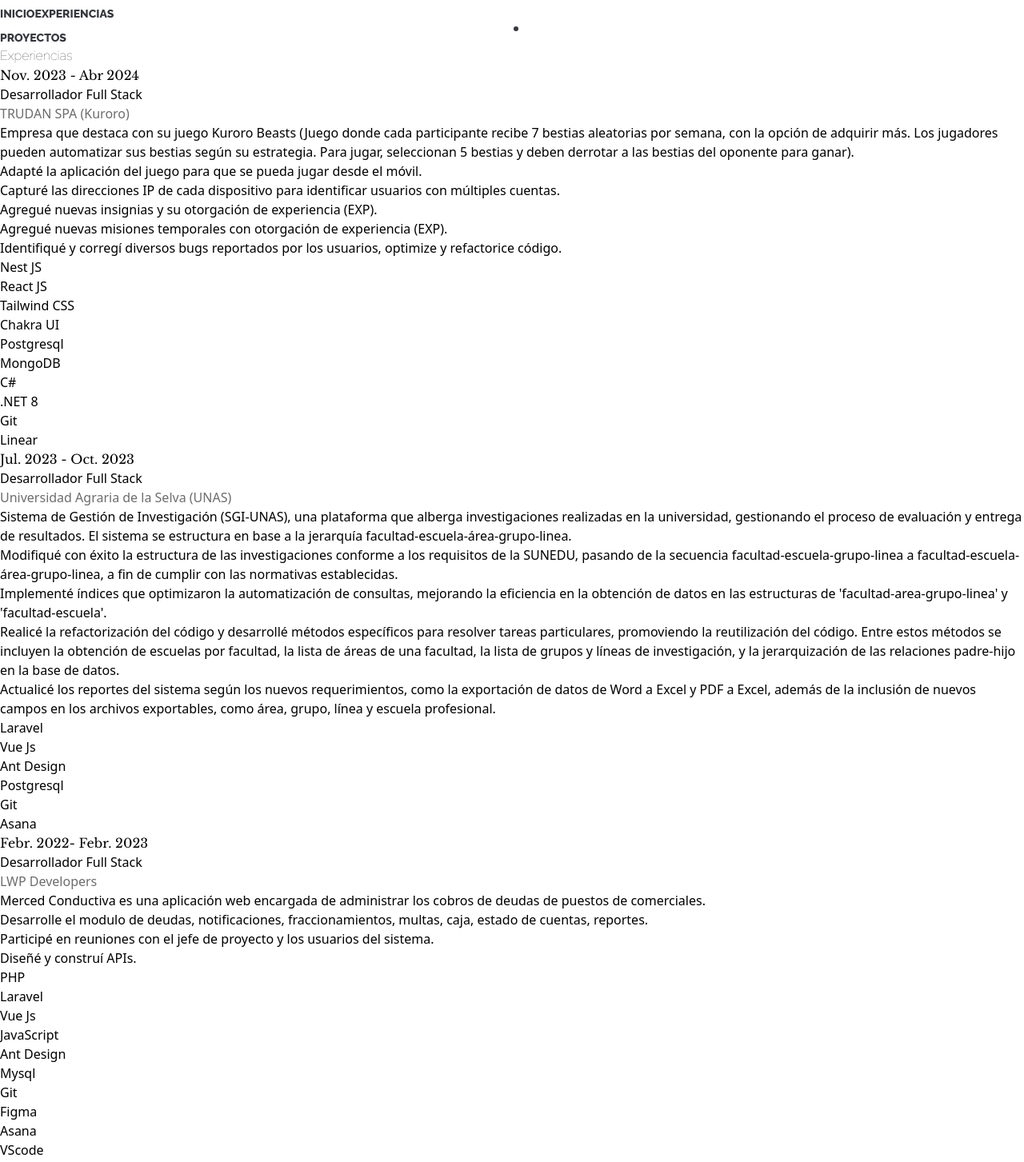
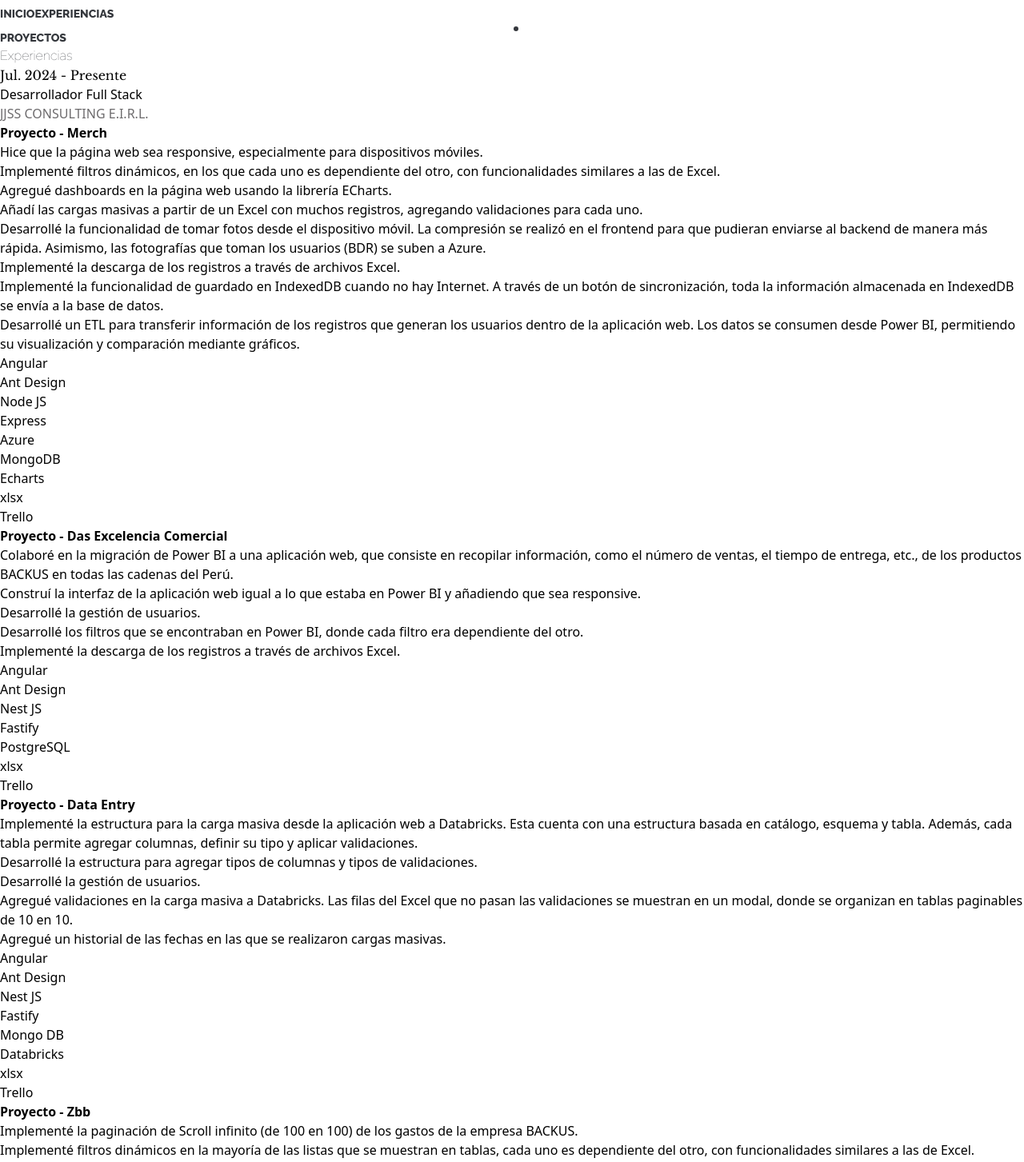
Before and after one commit to hilario06/portfolio-luis, a React (Vite) app: page /experiences in a window 1280 px wide. Shown: the part 84-1537 px from the top of the page at 80% size. Built offline with nearby package versions, Linux system fonts and the light colour scheme.

Commit message:
update info

```diff
--- a/src/Pages/Experiences/index.jsx
+++ b/src/Pages/Experiences/index.jsx
@@ -3,10 +3,71 @@
 
 const experiencies = [
   {
+    'date': 'Jul. 2024 - Presente',
+    'position': 'Desarrollador Full Stack',
+    'company': 'JJSS CONSULTING E.I.R.L.',
+    'description': '',
+    'projects': {
+      'isVariousProjects': true,
+      'projects': [
+        {
+          'name': 'Proyecto - Merch',
+          'tasks': [
+            'Hice que la página web sea responsive, especialmente para dispositivos móviles.',
+            'Implementé filtros dinámicos, en los que cada uno es dependiente del otro, con funcionalidades similares a las de Excel.',
+            'Agregué dashboards en la página web usando la librería ECharts.',
+            'Añadí las cargas masivas a partir de un Excel con muchos registros, agregando validaciones para cada uno.',
+            'Desarrollé la funcionalidad de tomar fotos desde el dispositivo móvil. La compresión se realizó en el frontend para que pudieran enviarse al backend de manera más rápida. Asimismo, las fotografías que toman los usuarios (BDR) se suben a Azure.',
+            'Implementé la descarga de los registros a través de archivos Excel.',
+            'Implementé la funcionalidad de guardado en IndexedDB cuando no hay Internet. A través de un botón de sincronización, toda la información almacenada en IndexedDB se envía a la base de datos.',
+            'Desarrollé un ETL para transferir información de los registros que generan los usuarios dentro de la aplicación web. Los datos se consumen desde Power BI, permitiendo su visualización y comparación mediante gráficos.',
+          ],
+          'technologies': ['Angular', 'Ant Design', 'Node JS', 'Express', 'Azure', 'MongoDB', 'Echarts', 'xlsx', 'Trello']
+        },
+        {
+          'name': 'Proyecto - Das Excelencia Comercial',
+          'tasks': [
+            'Colaboré en la migración de Power BI a una aplicación web, que consiste en recopilar información, como el número de ventas, el tiempo de entrega, etc., de los productos BACKUS en todas las cadenas del Perú.',
+            'Construí la interfaz de la aplicación web igual a lo que estaba en Power BI y añadiendo que sea responsive.',
+            'Desarrollé la gestión de usuarios.',
+            'Desarrollé los filtros que se encontraban en Power BI, donde cada filtro era dependiente del otro.',
+            'Implementé la descarga de los registros a través de archivos Excel.',
+          ],
+          'technologies': ['Angular', 'Ant Design', 'Nest JS', 'Fastify', 'PostgreSQL', 'xlsx', 'Trello']
+        },
+        {
+          'name': 'Proyecto - Data Entry',
+          'tasks': [
+            'Implementé la estructura para la carga masiva desde la aplicación web a Databricks. Esta cuenta con una estructura basada en catálogo, esquema y tabla. Además, cada tabla permite agregar columnas, definir su tipo y aplicar validaciones.',
+            'Desarrollé la estructura para agregar tipos de columnas y tipos de validaciones.',
+            'Desarrollé la gestión de usuarios.',
+            'Agregué validaciones en la carga masiva a Databricks. Las filas del Excel que no pasan las validaciones se muestran en un modal, donde se organizan en tablas paginables de 10 en 10.',
+            'Agregué un historial de las fechas en las que se realizaron cargas masivas.',
+          ],
+          'technologies': ['Angular', 'Ant Design', 'Nest JS', 'Fastify', ' Mongo DB', 'Databricks', 'xlsx', 'Trello']
+        },
+        {
+          'name': 'Proyecto - Zbb',
+          'tasks': [
+            'Implementé la paginación de Scroll infinito (de 100 en 100) de los gastos de la empresa BACKUS.',
+            'Implementé filtros dinámicos en la mayoría de las listas que se muestran en tablas, cada uno es dependiente del otro, con funcionalidades similares a las de Excel.',
+            'Desarrollé la gestión de usuarios.',
+            'Implementé la descarga de los registros a través de archivos Excel.',
+            'Agregué dashboards en la página web usando la librería ECharts.',
+            'Añadí las cargas masivas a partir de un Excel con muchos registros, agregando validaciones para cada uno.',
+          ],
+          'technologies': ['Angular', 'Ant Design', 'Nest JS', 'Fastify', 'PostgreSQL', 'ECharts','xlsx', 'Trello']
+        },
+      ]
+    },
+  },
+  {
     'date': 'Nov. 2023 - Abr 2024',
     'position': 'Desarrollador Full Stack',
     'company': 'TRUDAN SPA (Kuroro)',
     'description': 'Empresa que destaca con su juego Kuroro Beasts (Juego donde cada participante recibe 7 bestias aleatorias por semana, con la opción de adquirir más. Los jugadores pueden automatizar sus bestias según su estrategia. Para jugar, seleccionan 5 bestias y deben derrotar a las bestias del oponente para ganar).',
+    'projects': {
+      'isVariousProjects': false,
       'tasks': [
         "Adapté la aplicación del juego para que se pueda jugar desde el móvil.",
         "Capturé las direcciones IP de cada dispositivo para identificar usuarios con múltiples cuentas.",
@@ -14,52 +75,54 @@
         'Agregué nuevas misiones temporales con otorgación de experiencia (EXP).',
         'Identifiqué y corregí diversos bugs reportados por los usuarios, optimize y refactorice código.'
       ],
-    'technologies': [
-      'Nest JS', 'React JS', 'Tailwind CSS', 'Chakra UI', 'Postgresql', 'MongoDB', 'C#', '.NET 8', 'Git', 'Linear'
-    ]
+      'technologies': ['Nest JS', 'React JS', 'Tailwind CSS', 'Chakra UI', 'PostgreSQL', 'MongoDB', 'Git', 'Linear']
+    },
   },
   {
-    'date': 'Jul. 2023 - Oct. 2023',
+    'date': 'Ene. 2023 - Jun. 2023',
     'position': 'Desarrollador Full Stack',
-    'company': 'Universidad Agraria de la Selva (UNAS)',
+    'company': 'Universidad Nacional Agraria de la Selva (UNAS)',
     'description': 'Sistema de Gestión de Investigación (SGI-UNAS), una plataforma que alberga investigaciones realizadas en la universidad, gestionando el proceso de evaluación y entrega de resultados. El sistema se estructura en base a la jerarquía facultad-escuela-área-grupo-linea.',
+    'projects': {
+      'isVariousProjects': false,
       'tasks': [
         "Modifiqué con éxito la estructura de las investigaciones conforme a los requisitos de la SUNEDU, pasando de la secuencia facultad-escuela-grupo-linea a facultad-escuela-área-grupo-linea, a fin de cumplir con las normativas establecidas.",
         "Implementé índices que optimizaron la automatización de consultas, mejorando la eficiencia en la obtención de datos en las estructuras de 'facultad-area-grupo-linea' y 'facultad-escuela'.",
         'Realicé la refactorización del código y desarrollé métodos específicos para resolver tareas particulares, promoviendo la reutilización del código. Entre estos métodos se incluyen la obtención de escuelas por facultad, la lista de áreas de una facultad, la lista de grupos y líneas de investigación, y la jerarquización de las relaciones padre-hijo en la base de datos.',
         'Actualicé los reportes del sistema según los nuevos requerimientos, como la exportación de datos de Word a Excel y PDF a Excel, además de la inclusión de nuevos campos en los archivos exportables, como área, grupo, línea y escuela profesional.',
       ],
-    'technologies': [
-      'Laravel', 'Vue Js', 'Ant Design', 'Postgresql', 'Git', 'Asana'
-    ]
+      'technologies': ['PHP', 'Laravel', 'React Js', 'Ant Design', 'PostgreSQL', 'Git', 'Asana']
+    },
   },
   {
-    'date': 'Febr. 2022- Febr. 2023',
+    'date': 'Ene. 2022 - Dic. 2022',
     'position': 'Desarrollador Full Stack',
     'company': 'LWP Developers',
     'description': '',
+    'projects': {
+      'isVariousProjects': false,
       'tasks': [
         "Merced Conductiva es una aplicación web encargada de administrar los cobros de deudas de puestos de comerciales.",
         "Desarrolle el modulo de deudas, notificaciones, fraccionamientos, multas, caja, estado de cuentas, reportes.",
         'Participé en reuniones con el jefe de proyecto y los usuarios del sistema.',
         'Diseñé y construí APIs.'
       ],
-    'technologies': [
-      'PHP', 'Laravel', 'Vue Js', 'JavaScript', 'Ant Design', 'Mysql', 'Git', 'Figma', 'Asana', 'VScode'
-    ]
+      'technologies': ['PHP', 'Laravel', 'Vue Js', 'JavaScript', 'Ant Design', 'Mysql', 'Git', 'Figma', 'Asana', 'VScode']
+    },
   },
   {
-    'date': 'En. 2021 - Nov. 2021',
+    'date': 'May. 2021 - Dic. 2021',
     'position': 'Desarrollador Full Stack',
     'company': 'Siges Perú',
     'description': '',
+    'projects': {
+      'isVariousProjects': false,
       'tasks': [
         "Desarrollé servicios web para soportar funcionalidades de pedidos, carta-menú, ambientes (mesas).",
         "Diseñé y construí APIs.",
       ],
-    'technologies': [
-      'C#', 'Net Core', 'Angular', 'Angular Material', 'Postgresql', 'Git'
-    ]
+      'technologies': ['C#', 'Net Core', 'Angular', 'Angular Material', 'PostgreSQL', 'Git']
+    },
   }
 ];
 
@@ -72,26 +135,30 @@
           {
             experiencies.map(({
               date,
+              position,
               company,
-              technologies,
-              position,
-              tasks,
-              description }) => (
+              description,
+              projects }) => (
                 <div key={company} className="flex md:flex-nowrap flex-wrap mb-8">
                   <p className="font-serif italic text-lg date w-80">{date}</p>
                   <div className="w-full">
                     <h3 className="leading-snug uppercase text-base font-bold">{position}</h3>
                     <p className="mb-2 font-medium text-base font-bold company">{company}</p>
                     <p className="mb-2">{description}</p>
+                    {
+                      projects.isVariousProjects ? (
+                        projects.projects.map((project) => (
+                          <div key={project.name}>
+                            <div><b>{project.name}</b></div>
                             <div>
                               <ul className="space-y-1 list-disc list-inside">
-                        { tasks.map((task) => (<li key={task}>{task}</li>)) }
+                                { project.tasks.map((task) => (<li key={task}>{task}</li>))}
                               </ul>
                             </div>
-                    <div>
-                      <ul className="mt-2 flex flex-wrap" aria-label="Technologies used">
+                            <div className="mb-4">
+                              <ul className="flex flex-wrap" aria-label="Technologies used">
                                 {
-                          technologies.map((technology) => (
+                                  project.technologies.map((technology) => (
                                     <li key={technology} className="mr-1.5 mt-2">
                                       <div className="flex items-center rounded-full bg-zinc-200 px-3 py-1 text-sm font-medium leading-5 text-black">
                                         {technology}
@@ -102,6 +169,31 @@
                               </ul>
                             </div>
                           </div>
+                        ))
+                      ) : (
+                        <>
+                          <div>
+                            <ul className="space-y-1 list-disc list-inside">
+                              { projects.tasks.map((task) => (<li key={task}>{task}</li>)) }
+                            </ul>
+                          </div>
+                          <div className="mb-4">
+                            <ul className="flex flex-wrap" aria-label="Technologies used">
+                              {
+                                projects.technologies.map((technology) => (
+                                  <li key={technology} className="mr-1.5 mt-2">
+                                    <div className="flex items-center rounded-full bg-zinc-200 px-3 py-1 text-sm font-medium leading-5 text-black">
+                                      {technology}
+                                    </div>
+                                  </li>
+                                ))
+                              }
+                            </ul>
+                          </div>
+                        </>
+                      )
+                    }
+                  </div>
                 </div>
               )
             )
--- a/src/Pages/Home/index.jsx
+++ b/src/Pages/Home/index.jsx
@@ -46,7 +46,7 @@
       <section className="py-24 presentation">
         <h1 className="font-bold text-4xl mb-4"><span>👋</span> Hola, mi nombre es Luis Hilario Huamán.</h1>
         <h2 className="font-serif italic text-2xl">
-        Soy un desarrollador web de Perú, apasionado por el aprendizaje continuo y siempre en busca de cursos y recursos relacionados con el desarrollo web para ampliar mis habilidades. Mis herramientas preferidas son Ruby on Rails para el backend, y React y Vue Js para el frontend. Estoy entusiasmado por explorar nuevas tecnologías y desafíos para seguir evolucionando como desarrollador. En mi tiempo libre, disfruto jugando al fútbol para mantenerme activo y equilibrado.
+        Soy un desarrollador web de Perú, apasionado por el aprendizaje continuo y siempre en busca de cursos y recursos relacionados con el desarrollo web para ampliar mis habilidades. Mis herramientas preferidas son Ruby on Rails para el backend, y Angular, React y Vue Js para el frontend. Estoy entusiasmado por explorar nuevas tecnologías y desafíos para seguir evolucionando como desarrollador. En mi tiempo libre, disfruto jugando al fútbol para mantenerme activo y equilibrado.
         </h2>
       </section>
       <section className="pb-12 technologies">
```
Lines whose indentation alone changed are shown as unchanged.
